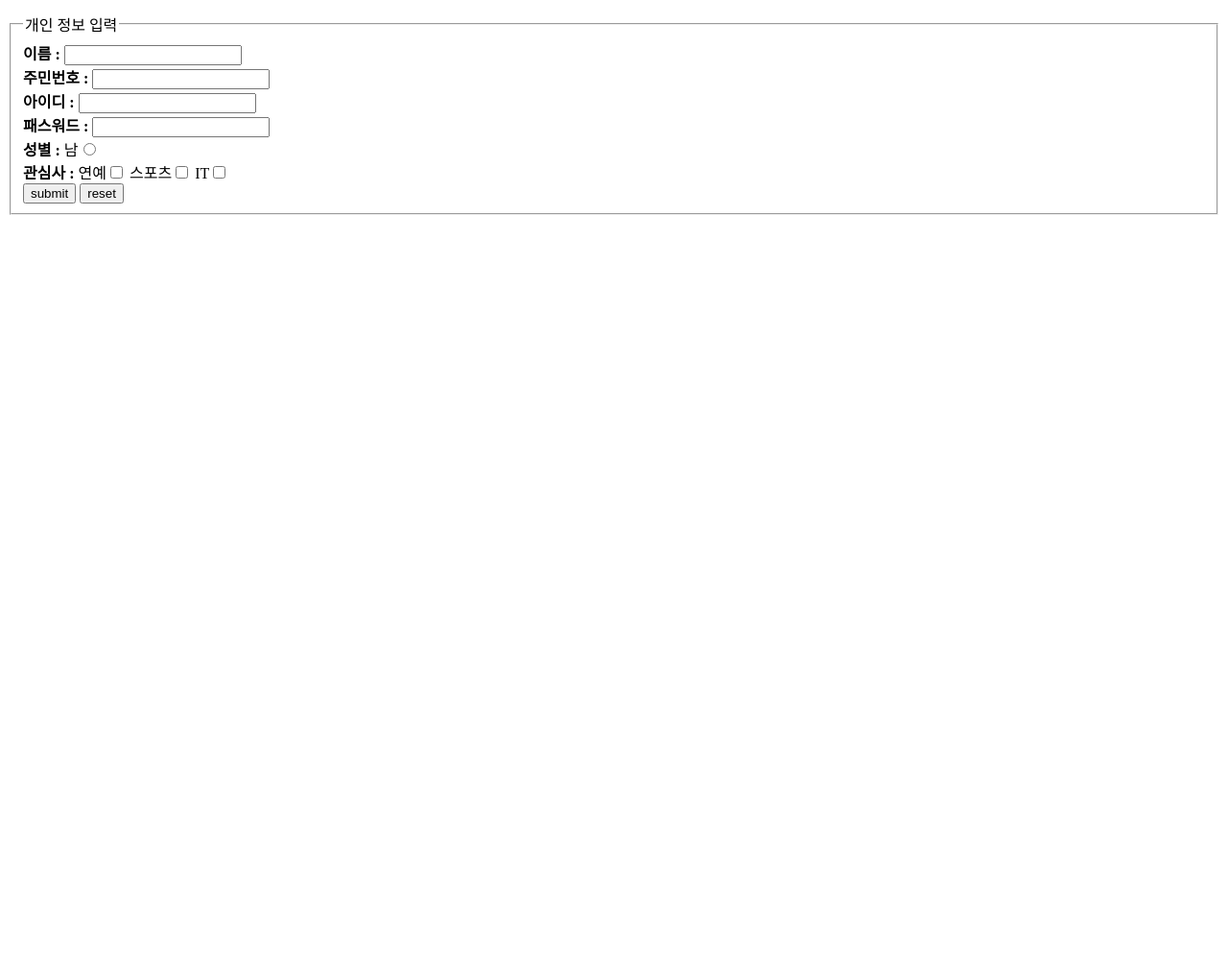
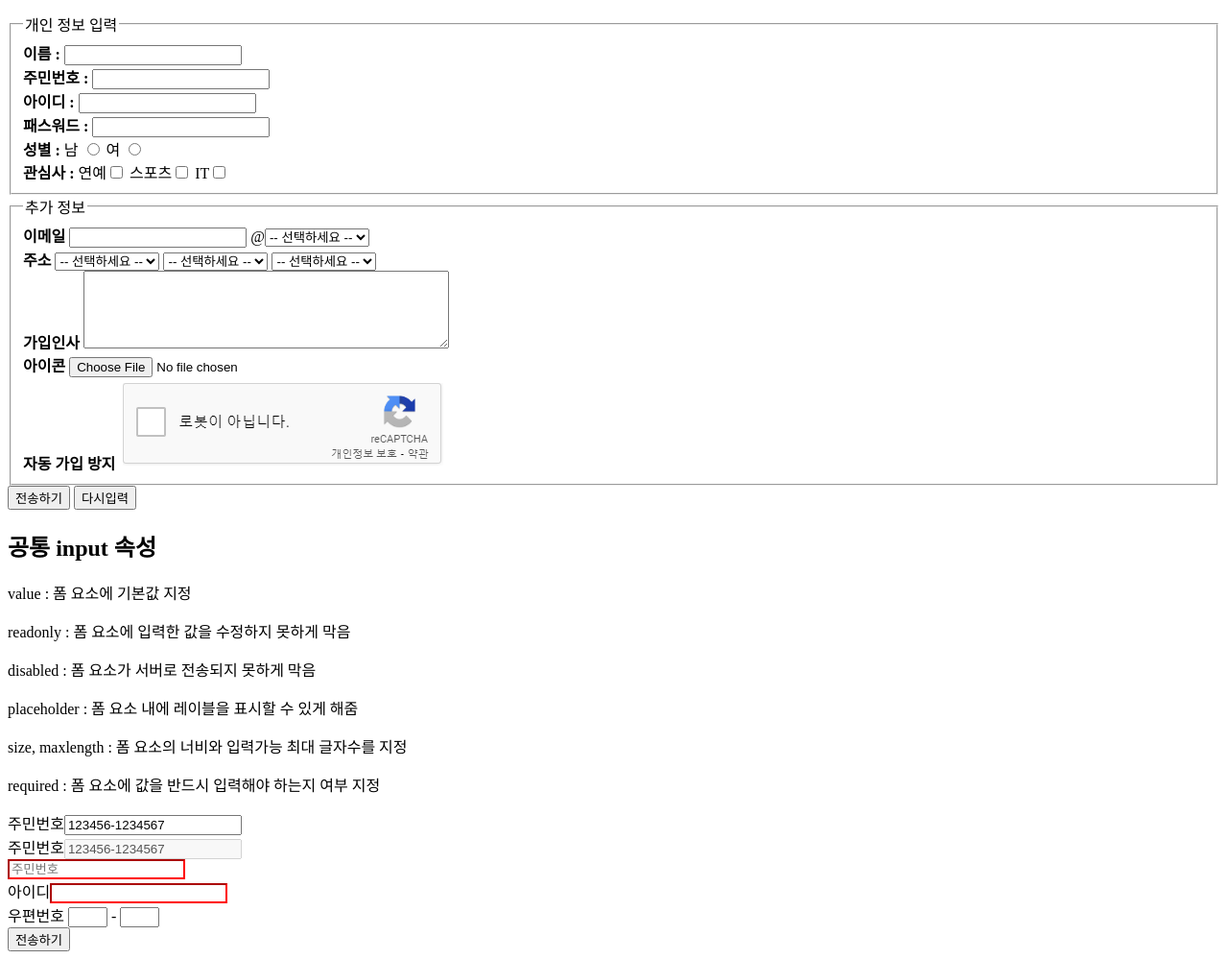
Before and after one commit to Yogurrr/html5, a plain HTML site: page 09form.html in a window 1280 px wide. Shown: the part 2040-3039 px from the top of the page at 96% size. Before the commit the page ends 2272 px from the top, so only its background shows below. Drawn offline with Linux system fonts and the light colour scheme.

Commit message:
폼 관련 태그2

```diff
--- a/09form.html
+++ b/09form.html
@@ -5,6 +5,7 @@
     <title>폼 관련 태그</title>
     <style>
         label { font-weight: bold }
+        input:invalid { border-color: red }
     </style>
 </head>
 <body>
@@ -138,21 +139,100 @@
             <legend>개인 정보 입력</legend>
             <div><label for="name">이름 :</label>
                 <input type="text" name="name" id="name"></div>
+
             <div><label for="jumin">주민번호 :</label>
                 <input type="text" name="jumin" id="jumin"></div>
+
             <div><label for="uid5">아이디 :</label>
                 <input type="text" name="uid5" id="uid5"></div>
+
             <div><label for="pwd5">패스워드 :</label>
                 <input type="password" name="pwd5" id="pwd5"></div>
-            <div><label>성별 :</label>
-                남<input type="radio" name="" id=""></div>
-            <div><label>관심사 :</label>
-                연예<input type="checkbox" name="" id="">
-                스포츠<input type="checkbox" name="" id="">
-                IT<input type="checkbox" name="" id=""></div>
-            <div><button type="submit">submit</button>
-                <button type="">reset</button></div>
+
+            <div><label for="gender1">성별 :</label>
+                남 <input type="radio" name="gender" id="gender1" value="male">
+                여 <input type="radio" name="gender" id="gender2" value="female"></div>
+
+            <div><label for="hobby1">관심사 :</label>
+                연예<input type="checkbox" name="hobby" id="hobby1" value="gossip">
+                스포츠<input type="checkbox" name="hobby" id="hobby2" value="sports">
+                IT<input type="checkbox" name="hobby" id="hobby3" value="it"></div>
         </fieldset>
+        <fieldset>
+            <legend>추가 정보</legend>
+            <div><label for="email1">이메일</label>
+                <input type="text" name="email1" id="email1">
+                @<select name="email2">
+                    <option>-- 선택하세요 --</option>
+                    <option>naver.com</option>
+                    <option>google.com</option>
+                    <option>hotmail.com</option>
+                    <option>daum.net</option>
+                </select></div>
+
+            <div><label for="sido">주소</label>
+                <select name="sido" id="sido">
+                    <option>-- 선택하세요 --</option>
+                    <option>서울</option>
+                    <option>경기</option>
+                    <option>인천</option>
+                    <option>대전</option>
+                </select>
+                <select name="gugun" id="gugun">
+                    <option>-- 선택하세요 --</option>
+                    <option>강남구</option>
+                    <option>종로구</option>
+                    <option>구로구</option>
+                    <option>분당구</option>
+                </select>
+                <select name="dong" id="dong">
+                    <option>-- 선택하세요 --</option>
+                    <option>논현동</option>
+                    <option>인사동</option>
+                    <option>구로1동</option>
+                    <option>수내1동</option>
+                </select>
+            </div>
+
+            <div><label for="intro">가입인사</label>
+                <textarea name="intro" id="intro"
+                cols="45" rows="5"></textarea></div>
+
+            <div><label>아이콘</label>
+                <input type="file" name="icon" id="icon"></div>
+
+            <div><label>자동 가입 방지</label>
+                <img src="img/captcha.png"></div>
+        </fieldset>
+
+            <div><button type="submit">전송하기</button>
+                <button type="reset">다시입력</button></div>
+    </form>
+
+    <h2>공통 input 속성</h2>
+    <p>value : 폼 요소에 기본값 지정</p>
+    <p>readonly : 폼 요소에 입력한 값을 수정하지 못하게 막음</p>
+    <p>disabled : 폼 요소가 서버로 전송되지 못하게 막음</p>
+    <p>placeholder : 폼 요소 내에 레이블을 표시할 수 있게 해줌</p>
+    <p>size, maxlength : 폼 요소의 너비와 입력가능 최대 글자수를 지정</p>
+    <p>required : 폼 요소에 값을 반드시 입력해야 하는지 여부 지정</p>
+
+    <form>
+        <div>주민번호<input type="text" name="jumin1"
+                    value="123456-1234567" readonly></div>
+        <div>주민번호<input type="text" name="jumin2"
+                        value="123456-1234567" disabled></div>
+        <!-- 화면에서는 보여지지만 실제 폼으로서의 기능 작용X -->
+        <div><input type="text" name="jumin3"
+                        placeholder="주민번호" required></div>
+
+        <div>아이디<input type="text" name="uid6"
+                    maxlength="18" required></div>
+
+        <div>우편번호 <input type="text" name="zip1" maxlength="3" size="2"> -
+        <input type="text" name="zip2" maxlength="3" size="2"></div>
+
+        <div><button type="submit">전송하기</button></div>
     </form>
 </body>
 </html>
```
Also changed, not shown: 09join.html (added, +112 -0 lines), img/captcha.png (added).
